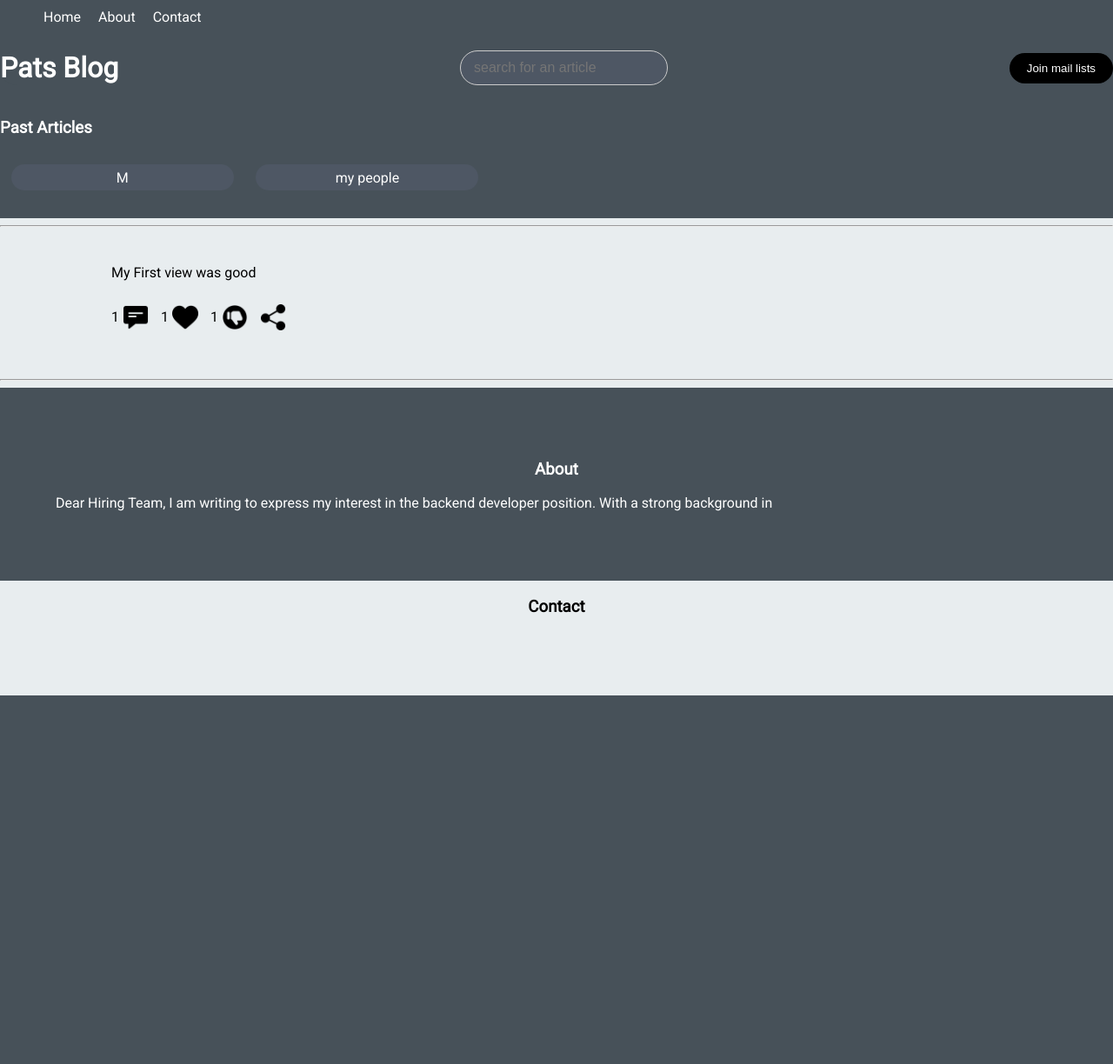
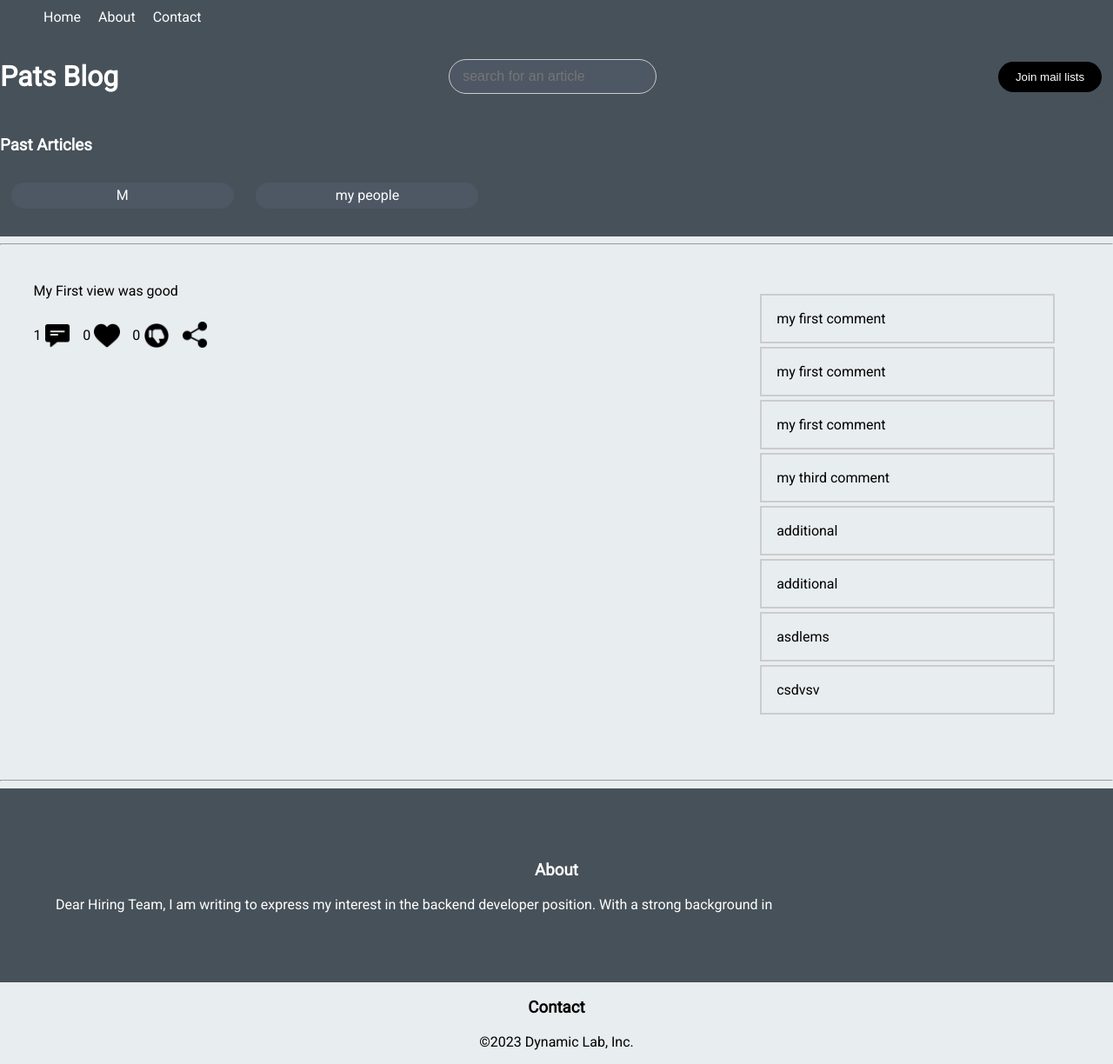
Before and after one commit to dynamic2code/Pats-Blog, a Flask app: page / in a window 1280 px wide. Shown: the whole page at 87% size. Before the commit the page ends 800 px from the top, so only its background shows below. Run offline with Flask 3, Linux system fonts and the light colour scheme; data comes from the database, SQL or seed files in the repository; both versions use the stored data as it was after the commit.

Commit message:
comments done

```diff
--- a/flaskapp/app.py
+++ b/flaskapp/app.py
@@ -12,40 +12,34 @@ app.secret_key = 'your_secret_key'
 def admin():
     return render_template('admin.html')
 
+# Function to check if the provided credentials are valid
+def is_valid_credentials(name, email, password):
+    conn = sqlite3.connect('blogs.db')
+    cursor = conn.cursor()
+
+    # Query the database to find a user with the provided name, email, and password
+    cursor.execute("SELECT * FROM admin WHERE name = ? AND email = ? AND password = ?", (name, email, password))
+    user = cursor.fetchone()
+
+    conn.close()
+
+    # If the user exists (non-empty result from the query), credentials are valid
+    return user is not None
+
+# Login route
 @app.route('/admin/addBlog', methods=['POST'])
 def addBlog():
     name = request.form['name']
     email = request.form['email']
     password = request.form['password']
 
-    # Connect to the database
-    conn = sqlite3.connect('blogs.db')
-
-    # Create a cursor object
-    cursor = conn.cursor()
-    query_name = f"SELECT * FROM admin WHERE name = '{name}'"
-    query_email = f"SELECT * FROM admin WHERE email = '{email}'"
-    query_pass = f"SELECT * FROM admin WHERE password = '{password}'"
-
-    check_for_name =  cursor.execute(query_name)
-    if (check_for_name):
-        # where name
-        check_for_email = cursor.execute(query_email)
-        if (check_for_email):
-            # where email and name
-            check_for_password = cursor.execute(query_pass)
-            if check_for_password:
-                cursor.close()
-                conn.close()
-                return render_template('addBlog.html')
-        else:
-            cursor.close()
-            conn.close()
-            return "The email you entered is incorrect"
+    # Check if the provided credentials are valid
+    if is_valid_credentials(name, email, password):
+        # Redirect to the addBlog.html page or any other desired route
+        return render_template('addBlog.html')
     else:
-        cursor.close()
-        conn.close()
-        return "There are no registered name same as the name you entered"
+        # Redirect back to the login page with an error message
+        return "Invalid Credentials. Please try again."
 
 @app.route('/admin/addBlog/saveBlog', methods=['POST'])
 def saveBlog():
@@ -80,19 +74,42 @@ def userView():
     # Connect to the database
     conn = sqlite3.connect('blogs.db')
     cursor = conn.cursor()
-    cursor.execute("SELECT blog FROM blogs ORDER BY id DESC LIMIT 1;")
+    cursor.execute("SELECT id FROM blogs ORDER BY id DESC LIMIT 1;")
+    last_id_b = cursor.fetchall()
+    last_id = last_id_b[0][0]
+    print ("last id",last_id)
+
+    cursor.execute("SELECT blog FROM blogs WHERE id = ?", (last_id,))
     latest = cursor.fetchall()
     latest_blog = latest[0][0]
+
     cursor.execute("SELECT title FROM blogs LIMIT 10;")
     titles_b= cursor.fetchall()
     titles = [title[0] for title in titles_b if title[0] is not None]
+
+    cursor.execute("SELECT comments FROM blogs;")
+    comments_n = cursor.fetchall()
+    comments_n = comments_n[0][0]
+
+    cursor.execute("SELECT hearts FROM blogs;")
+    hearts_n = cursor.fetchall()
+    hearts = hearts_n[0][0]
+
+    cursor.execute("SELECT dislike FROM blogs;")
+    dislike_n = cursor.fetchall()
+    dislike = dislike_n[0][0]
+
+    cursor.execute("SELECT comment FROM comments WHERE blog_id = ?", (last_id,))
+    comments_b = cursor.fetchall()
+    comments = [comment[0] for comment in comments_b if comment[0] is not None]
+
     print(titles)
     cursor.close()
     conn.close()
 
 
 
-    return render_template('userView.html', blog= latest_blog, titles= titles)
+    return render_template('userView.html', blog= latest_blog, titles= titles, comments_n = comments_n, hearts = hearts, dislike= dislike, comments= comments, last_id = last_id)
 
 @app.route('/search', methods=['GET', 'POST'])
 def search():
@@ -105,25 +122,31 @@ def search():
     conn.close()
 
     return render_template('userView.html',blog = search_blog, )
-@app.route('/add',methods=['GET', 'POST'] )
-def add(action):
-        # Perform the desired action based on the 'action' parameter
-    # Replace the following lines with your actual actions
-    if action == 'comment':
-        # Code for the comment action
-        pass
-    elif action == 'heart':
-        # Code for the heart action
-        pass
-    elif action == 'dislike':
-        # Code for the dislike action
-        pass
-    elif action == 'share':
-        # Code for the share action
-        pass
+@app.route('/add_comment',methods=['GET', 'POST'] )
+def add_comment():
+    try:
+        # Connect to the database
+        connection = sqlite3.connect('blogs.db')
+        cursor = connection.cursor()
 
-    # Return a response (this will be sent back to the JavaScript AJAX call)
-    return({'message': f'Action "{action}" performed successfully'})
+        # Retrieve values from the form
+        id = request.form['blog_id']
+        comment = request.form['comment']
+
+        # SQL query to insert the comment into the comments table
+        cursor.execute("INSERT INTO comments (blog_id, comment) VALUES (?, ?)", (id, comment))
+        cursor.execute("UPDATE blogs SET comments = comments + 1;")
+        # Commit the changes and close the database connection
+        connection.commit()
+
+
+        cursor.close()
+        connection.close()
+
+        return redirect(url_for('userView'))
+
+    except Exception as e:
+        return f"Error: {str(e)}"
 
 
 if __name__ == "__main__":
--- a/flaskapp/static/css/userview.css
+++ b/flaskapp/static/css/userview.css
@@ -50,15 +50,6 @@ menuitem {
   margin: 0; /* Remove margin for the <menuitem> element */
 }
 
-.top {
-  margin: 0; /* Remove margin for the .top container */
-}
-
-#topbar {
-  margin: 0; /* Remove margin for the #topbar container */
-  padding: 0; /* Remove padding for the #topbar container */
-}
-
 h1 {
   margin: 0; /* Remove margin for the <h1> element */
 }
@@ -79,9 +70,6 @@ input[type="search"] {
   margin: 0; /* Remove margin for the search input */
 }
 
-.button {
-  margin: 0; /* Remove margin for the .button element */
-}
 .head{
   margin: 0;
   background-color: #475159;
@@ -138,7 +126,7 @@ h1 {
   justify-content: center;
 }
 
-button {
+.button {
   margin: 1%;
   border-radius: 20px;
   padding: 10px 20px;
@@ -178,7 +166,7 @@ button {
     text-overflow: ellipsis;
     background-color: #E8EDEF;
     flex: 0 0 85%;
-    max-width: 65%;
+    max-width: 60%;
     color: black;
 
   }
@@ -190,8 +178,15 @@ button {
   }
   .right_div {
     background-color: #E8EDEF;
-    flex: 0 0 15%;
-    max-width: 15%;
+    flex: 0 0 35%;
+    max-width: 27%;
+    margin: 2%;
+  }
+  .comment{
+    color: black;
+    border: 2px solid #ccc;
+    padding: 5%;
+    margin: 1%;
   }
   .about{
     background-color: #475159;
@@ -227,10 +222,12 @@ button {
   border: none;
   border-radius: 4px;
 }
-    /* Show the pop-up when the checkbox is checked */
-    #comment_toggle:checked ~ #pop_up2 {
-      display: block;
-  }
+.plain-button {
+  border: none;
+  background-color: transparent;
+  padding: 0;
+  margin: 0;
+}
   /* CSS for smaller screens */
 @media (max-width: 768px) {
   div {
--- a/flaskapp/templates/addBlog.html
+++ b/flaskapp/templates/addBlog.html
@@ -5,7 +5,7 @@
     <meta http-equiv="X-UA-Compatible" content="IE=edge">
     <meta name="viewport" content="width=device-width, initial-scale=1.0">
     <title>Admins</title>
-    <link rel="stylesheet" href="{{ url_for('static', filename='css/userview.css') }}">
+    <link rel="stylesheet" href="{{ url_for('static', filename='css/addblog.css') }}">
     <link href="https://fonts.googleapis.com/css?family=Roboto&display=swap" rel="stylesheet">
         <!-- Include TinyMCE from CDN -->
         <script src="https://cdn.tiny.cloud/1/no-api-key/tinymce/5/tinymce.min.js"></script>
--- a/flaskapp/templates/userView.html
+++ b/flaskapp/templates/userView.html
@@ -34,7 +34,8 @@
                 <input type="search" name="name" id="" placeholder="search for an article">
             </form>
         </div>
-        <button class="button" id="mail_list">Join mail lists</button>
+        <button class="button" id="mail_list" onclick="togglePopUp('pop_up1')">Join mail lists</button>
+
     </div>
     <br>
     <h3>Past Articles</h3>
@@ -55,23 +56,37 @@
         <div class="center_div">
             {{ blog | safe }}
             <div class="interact">
-                <p>1</p>
-                <img class="menue_bar" id="add_comment" src="{{ url_for('static', filename='img/comment.png') }}" alt="comment">
-                <p>1</p>
-                <img class="menue_bar" id="heart" src="{{ url_for('static', filename='img/heart.png') }}" alt="heart">
-                <p>1</p>
-                <img class="menue_bar" id="dislike" src="{{ url_for('static', filename='img/dislike.png') }}" alt="dislike">
+                <p>{{comments_n}}</p>
+                <button class="plain-button" onclick="togglePopUp('pop_up2')">
+                    <img class="menue_bar" id="add_comment" src="{{ url_for('static', filename='img/comment.png') }}" alt="comment">
+                </button>
+
+
+                <p>{{hearts}}</p>
+                <button class="plain-button"  >
+                    <img class="menue_bar" id="heart" src="{{ url_for('static', filename='img/heart.png') }}" alt="heart">
+                </button>
+
+
+                <p>{{dislike}}</p>
+                <button class="plain-button" >
+                    <img class="menue_bar" id="dislike" src="{{ url_for('static', filename='img/dislike.png') }}" alt="dislike">
+                </button>
+
+
 
                 <img class="menue_bar" id="share" src="{{ url_for('static', filename='img/share.png') }}" alt="share">
             </div>
+        </div>
 
-            <div class="comments">
-
-            </div>
+        <div class="right_div">
+            {% for comment in comments %}
+                <div class="comment">
+                    {{ comment }}
+                </div>
+            {% endfor %}
         </div>
-        <div class="right_div">
-
-        </div>
+        <br>
     </div>
     <br>
     <br>
@@ -99,14 +114,21 @@
     </div>
 
     <div class="pop_up" id="pop_up2" style="display: none;">
-        <form action="comment" method="post">
-            <textarea name="" id="" cols="30" rows="10"></textarea>
+        <form action="/add_comment" method="post">
+            <input type="hidden" name="blog_id" value="{{last_id}}">
+            <textarea name="comment" id="" cols="30" rows="10" placeholder="add comment"></textarea>
             <br>
             <br>
             <center><button class="button">post</button></center>
         </form>
         <button class="close-button" onclick="togglePopUp('pop_up2')">Close</button>
     </div>
-
+    <footer style="color: black;">
+        <a href="https://josephwakahu.vercel.app/"><center><p>&copy;<span id="current-year"></span> Dynamic Lab, Inc.</p></center></a>
+    </footer>
+    <script>
+        var currentYear = new Date().getFullYear();
+        document.getElementById("current-year").textContent = currentYear;
+    </script>
 </body>
 </html>
```
Also changed, not shown: flaskapp/bd.py (added, +49 -0 lines), flaskapp/static/js/userview.js (+8 -53 lines), blogs.db, flaskapp/static/img/gmail.png (added), flaskapp/static/img/telephone-call.png (added), flaskapp/static/img/twitter.png (added).
